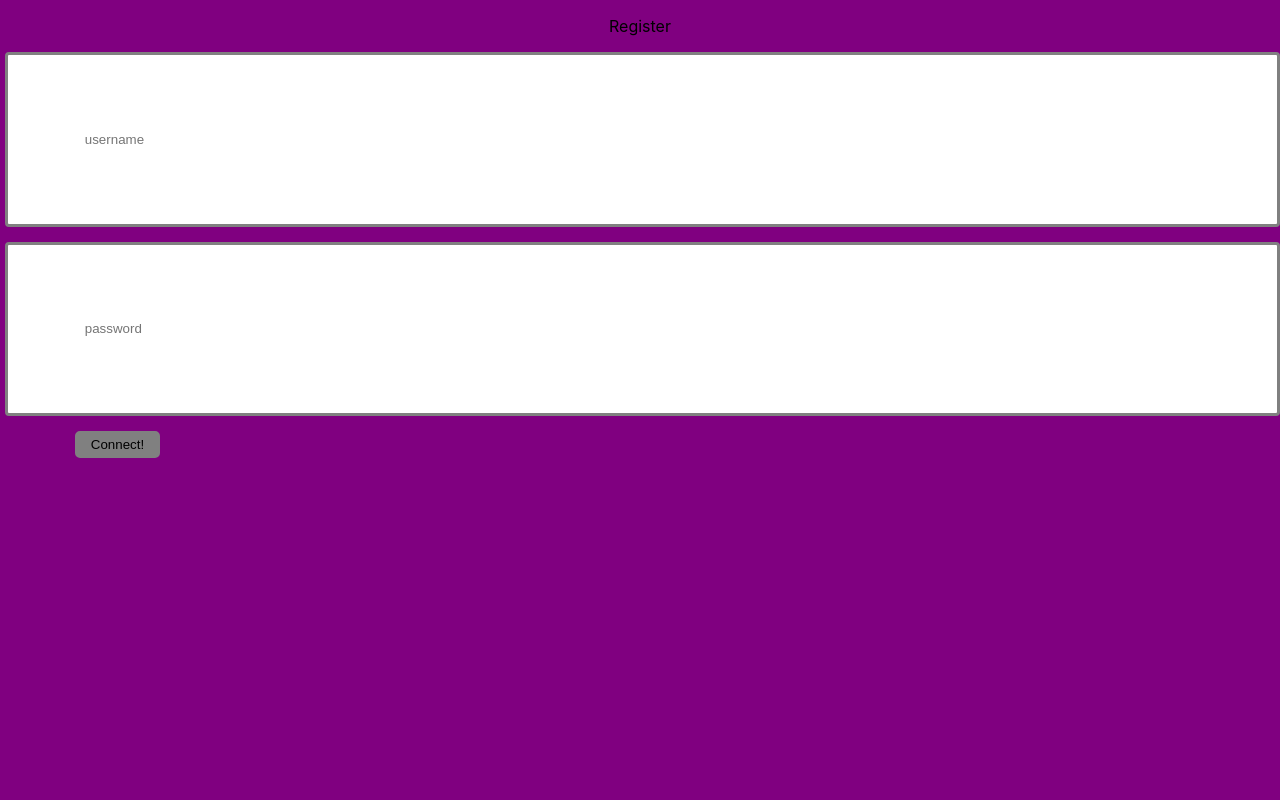
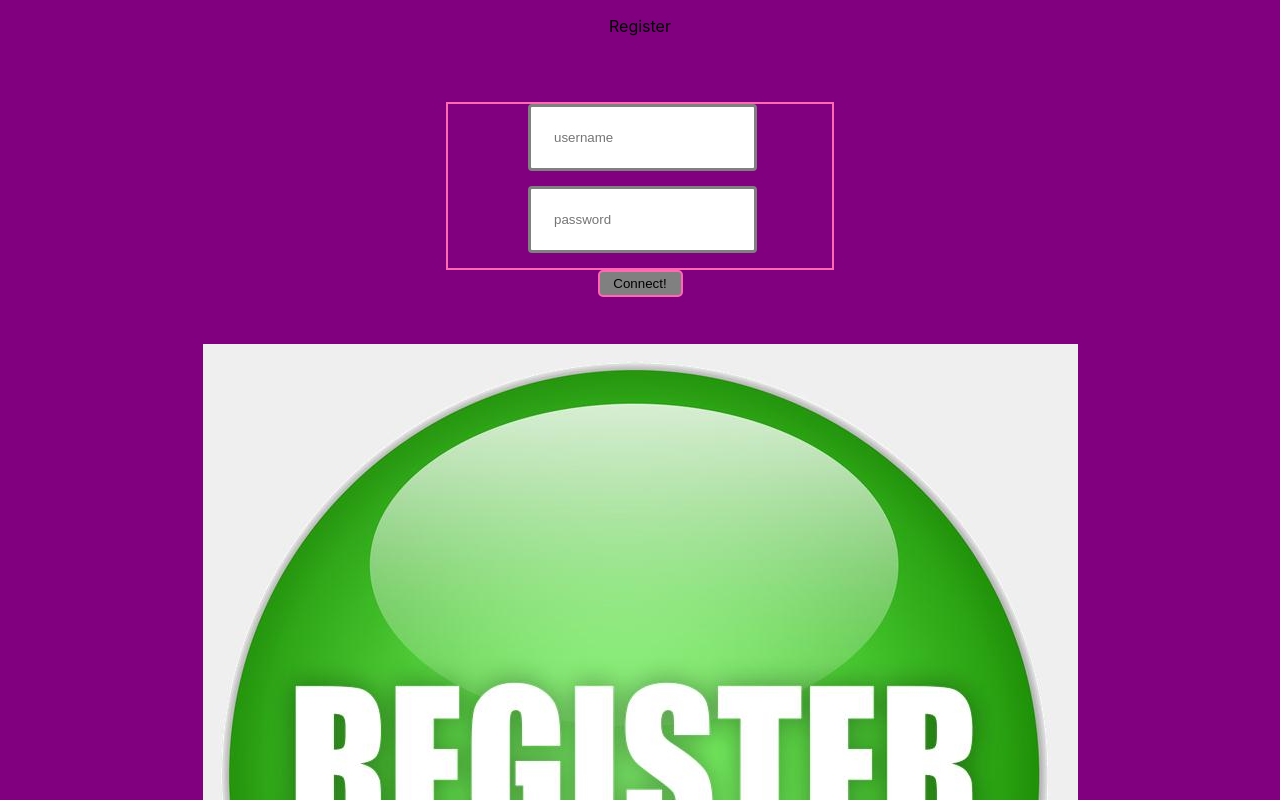
Before and after one commit to bw-party-planner/frontend-susan, a React (Create React App) app in the folder planning/: page /register in a window 1280 px wide. Shown: the top 800 px of the page. Built offline with nearby package versions, Linux system fonts and the light colour scheme.

Commit message:
added styling

```diff
--- a/planning/src/App.css
+++ b/planning/src/App.css
@@ -32,3 +32,23 @@
 body {
   background-color: purple;
 }
+
+.inputregister {
+  width: 30%;
+  height: 10%;
+  border: 2px solid hotpink;
+  margin-top: 50px;
+}
+
+form {
+  display: flex;
+  flex-direction: column;
+  align-items: center;
+  justify-content: center;
+}
+
+.buttons {
+  background-color: black;
+  color: white;
+  border: 2px solid hotpink;
+}
--- a/planning/src/Components/Nav.js
+++ b/planning/src/Components/Nav.js
@@ -46,22 +46,18 @@ function Nav() {
           <Li>Categorypage</Li>
         </Link>
         <Li>Shopping-List</Li>
+        <Link>
+          <Li>ToDoList</Li>
+        </Link>
       </Ul>
       <Route exact path="/sign-up" component={SignUpPage} />
       <Route exact path="/login" component={SignUpPage} />
-      <Route exact path="/Party" component={Party} />
       <Ul>
         <Link to="/signuppage">
           <Li>Home</Li>
         </Link>
-        <Link to="/Party">
-          <Li>Party</Li>
-        </Link>
         <Link to="/">
           <Li>Log out</Li>
-        </Link>
-        <Link to="/">
-          <Li>ToDoList</Li>
         </Link>
       </Ul>
       <Route exact path="/sign-up" component={SignUpPage} />
--- a/planning/src/Components/Register.js
+++ b/planning/src/Components/Register.js
@@ -46,6 +46,7 @@ function Register(props) {
     <div className="RegisterForm">
       <form onSubmit={handleSubmit}>
         <p>Register</p>
+        <div className="inputregister">
           <input
             value={username}
             name="username"
@@ -60,10 +61,12 @@ function Register(props) {
             onChange={e => setPassword(e.target.value)}
             placeholder="password"
           />
-        <button type="submit" className="SubmitButton">
+        </div>
+        <button type="submit" className="SubmitButtonregister">
           Connect!
         </button>
       </form>
+      <img src={require("../imgs/register.jpg")} />
     </div>
   );
 }
--- a/planning/src/login.css
+++ b/planning/src/login.css
@@ -17,7 +17,7 @@ body{
   height: 580px;
   padding: 80px 40px;
   border-radius: 10px;
-  border:solid hot pink;
+  border:2px solid hotpink;
   position: absolute;
   left: 50%;
   top: 50%;
@@ -102,13 +102,17 @@ body{
   align-items: center;
   flex-direction: column;
   justify-content: center;
-  border: 1px solid red;
+  border: 1px solid hotpink;
   height: 100vh;
   border: 10px solid rgb(122, 6, 139);
   width: 26%;
   height: 37vh;
   margin-top: 150px;
   border-radius: 10px;
+}
+
+div .loginContainer {
+  border: 1px solid hotpink;
 }
 
 form {
@@ -133,7 +137,7 @@ input {
 .SubmitButton {
   color: black;
   background: gray;
-  border: 2px solid gray;
+  border: 2px solid hotpink;
   border-radius: 5px;
   width: 85px;
   display: flex;
@@ -148,3 +152,17 @@ input {
   color: white;
   background: rgb(122, 6, 139);
 }
+
+.SubmitButtonregister {
+  color: black;
+  background: gray;
+  border: 2px solid hotpink;
+  border-radius: 5px;
+  width: 85px;
+  display: flex;
+  justify-content: center;
+  text-align: center;
+  margin-left: 0;
+  padding: 4px;
+  margin-bottom: 8px;
+}
```
Also changed, not shown: planning/src/imgs/register.jpg (added). Lines whose indentation alone changed are shown as unchanged.
